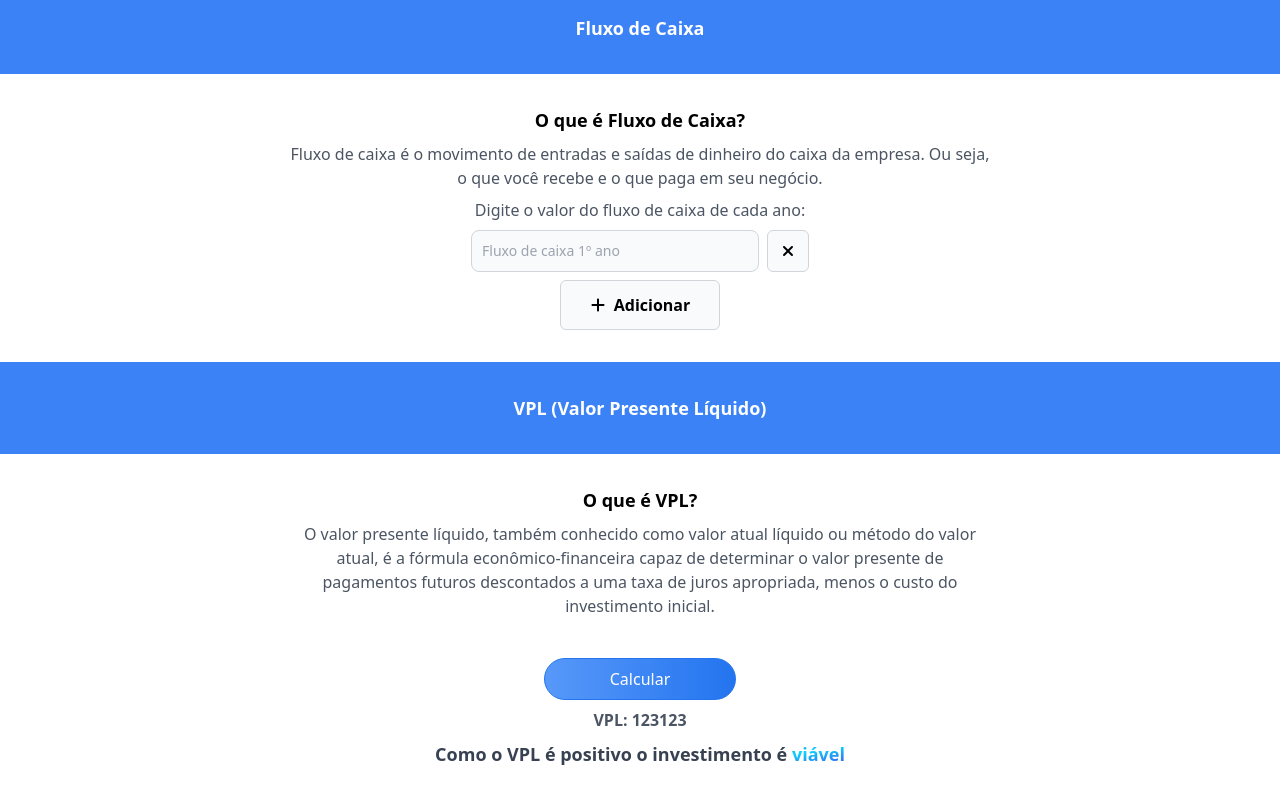
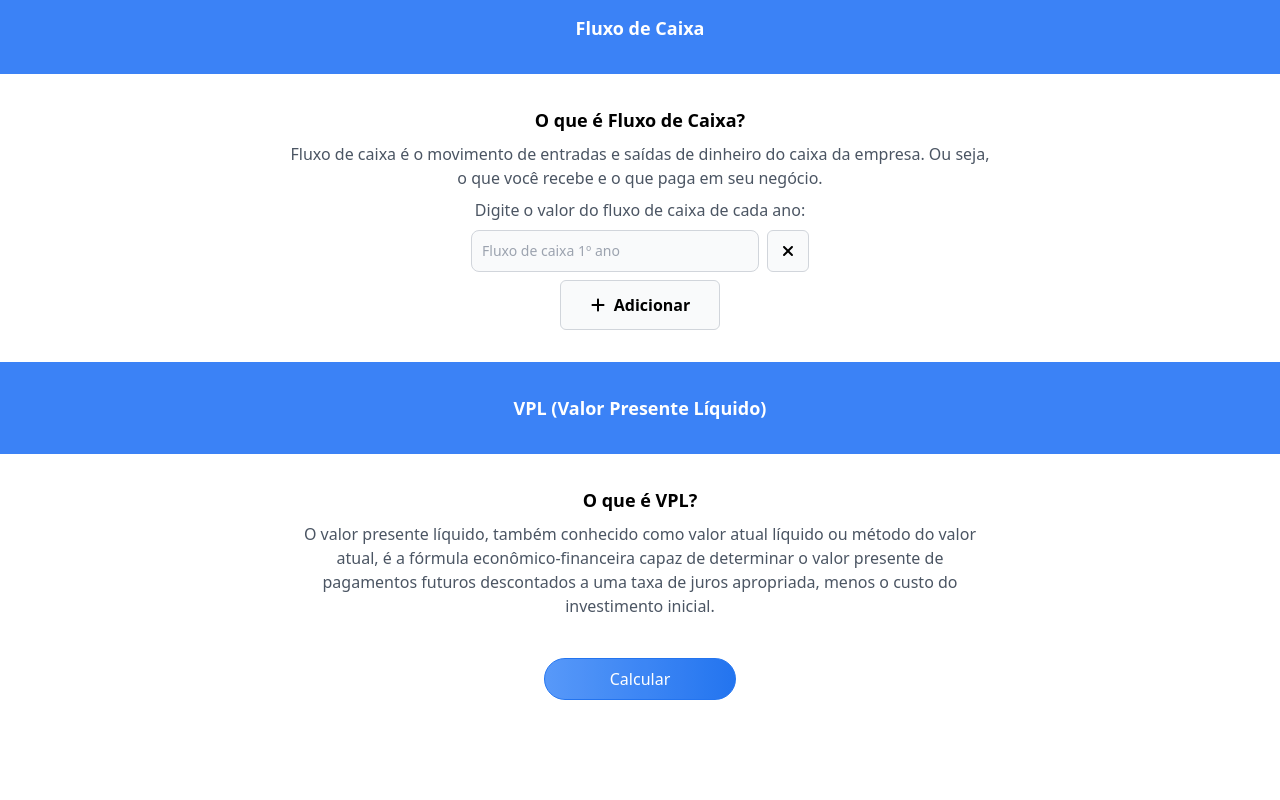
Before and after one commit to arrudadev/vpl-calculator, a SvelteKit app: page / in a window 1280 px wide. Shown: the part 950-1750 px from the top of the page. After the commit the page ends 1682 px from the top, so only its background shows below. Built offline with nearby package versions, Linux system fonts and the light colour scheme.

Commit message:
add feature of calculate VPL

```diff
--- a/src/routes/+page.svelte
+++ b/src/routes/+page.svelte
@@ -6,6 +6,13 @@
 	import close from '$lib/icons/close-solid.svg';
 
 	let cashFlows: number[] = [0];
+	let investment: number;
+	let tir: number;
+	let vp = 0;
+	let vpl = 0;
+
+	$: investmentFeasibilityText = vpl > 0 ? 'viável' : 'inviável';
+	$: alreadyCalculatedVPL = vpl !== 0 && tir !== 0 && cashFlows.length > 1;
 
 	const handleAddNewCashFlow = () => {
 		cashFlows = [...cashFlows, 0];
@@ -19,6 +26,23 @@
 
 	const handleRemoveCashFlow = (index: number) => {
 		cashFlows = cashFlows.filter((_, i) => i !== index);
+	};
+
+	const roundInTwo = (value: number) => {
+		return Math.round((value + Number.EPSILON) * 100) / 100;
+	};
+
+	const handleCalculateVPL = () => {
+		const tax = 1 + tir / 100;
+
+		cashFlows.forEach((cashFlow, index) => {
+			const year = index + 1;
+			const yearTax = roundInTwo(Math.pow(tax, year));
+
+			vp += roundInTwo(cashFlow / yearTax);
+		});
+
+		vpl = roundInTwo(vp - investment);
 	};
 </script>
 
@@ -73,6 +97,7 @@
 				class="mx-8 block w-full rounded-lg border border-gray-300 bg-gray-50 p-2.5 text-sm text-gray-900 outline-none focus:border-2 focus:border-blue-500 sm:w-80"
 				placeholder="Investimento"
 				required
+				bind:value={investment}
 			/>
 		</div>
 	</section>
@@ -99,6 +124,7 @@
 				class="mx-8 block w-full rounded-lg border border-gray-300 bg-gray-50 p-2.5 text-sm text-gray-900 outline-none focus:border-2 focus:border-blue-500 sm:w-80"
 				placeholder="TIR"
 				required
+				bind:value={tir}
 			/>
 		</div>
 	</section>
@@ -170,15 +196,19 @@
 
 			<button
 				class="mt-8 w-full max-w-full rounded-full border border-[#0c66ee] bg-gradient-to-r from-[#468ef9] to-[#0c66ee] py-2 text-center text-base font-medium text-white opacity-90 transition duration-300 hover:opacity-100 sm:w-48"
+				on:click={handleCalculateVPL}
 			>
 				Calcular
 			</button>
 
-			<p class="font-bold text-gray-600">VPL: 123123</p>
+			{#if alreadyCalculatedVPL}
+				<p class="font-bold text-gray-600">VPL: {vpl}</p>
 
-			<p class="text-lg font-bold text-gray-700">
-				Como o VPL é positivo o investimento é <span class="text-blue-gradient">viável</span>
-			</p>
+				<p class="text-lg font-bold text-gray-700">
+					Como o VPL é positivo o investimento é
+					<span class="text-blue-gradient">{investmentFeasibilityText}</span>
+				</p>
+			{/if}
 		</div>
 	</section>
 </main>
```
